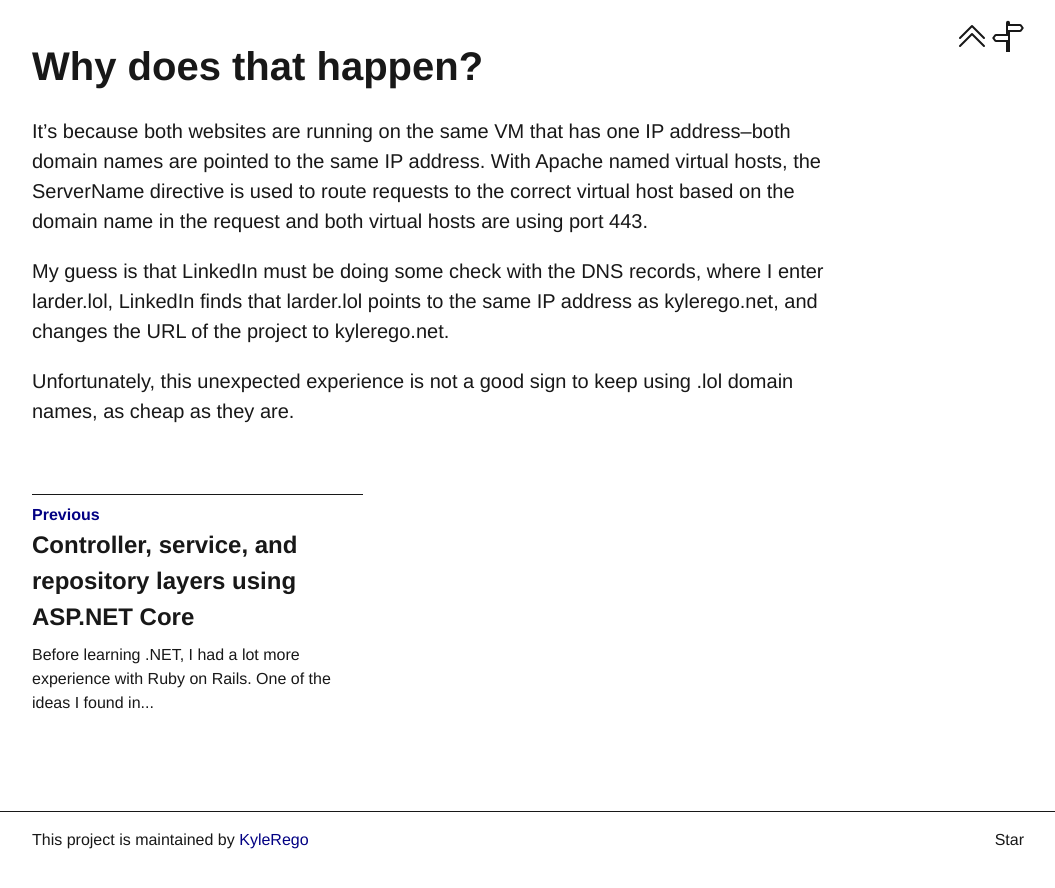
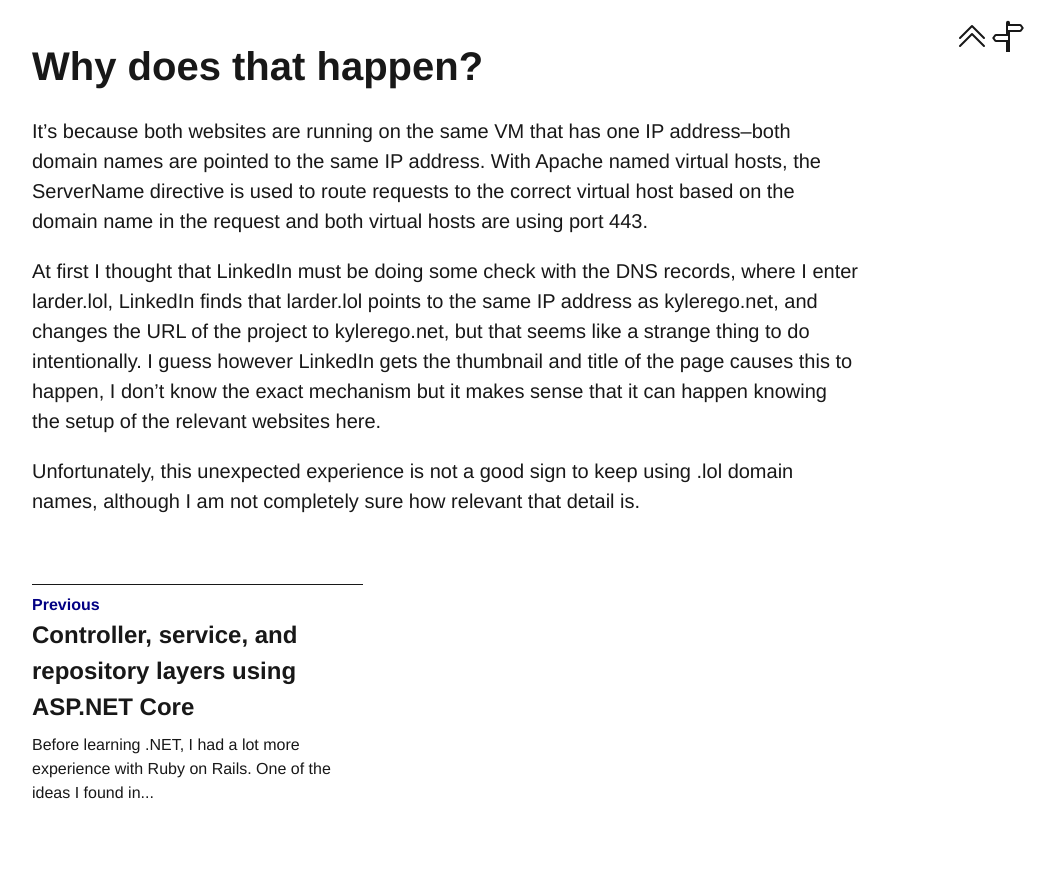
Before and after one commit to KyleRego/KyleRego.github.io, a Jekyll site: the page built from collections/_posts/2024-09-04-linkedin-wont-let-me-link-larder.markdown, in a window 1280 px wide and 900 px high, scrolled down 1821 px. Shown: the top 888 px of the window, without its empty margins (112-1167 px from the left). Built offline with Jekyll 4.4.1, drawn with Linux system fonts in a browser that asks for light colours; some of the changed text lies outside the part shown.

Commit message:
Update post

```diff
--- a/collections/_posts/2024-09-04-linkedin-wont-let-me-link-larder.markdown
+++ b/collections/_posts/2024-09-04-linkedin-wont-let-me-link-larder.markdown
@@ -8,7 +8,7 @@ emoji: 🤔
 mathjax: false
 ---
 
-Recently I bought the domain name larder.lol for $1.80 (with a $6 TLS certificate too), which I think is a pretty good deal, and I set up my project web app on that domain.
+Recently I bought the domain name larder.lol for $1.80 (with a $6 TLS certificate too), which I thought was a pretty good deal, and I set up my project web app on that domain.
 
 Today I wanted to link to larder.lol from a project on my LinkedIn page. I found that when I add the link larder.lol as a media to the project, LinkedIn changes the link to kylerego.net automatically. I tried multiple times and this happened every time.
 
@@ -22,6 +22,6 @@ Clicking "Add" in the above results in this (the thumbnail is the picture on kyl
 
 It's because both websites are running on the same VM that has one IP address--both domain names are pointed to the same IP address. With Apache named virtual hosts, the ServerName directive is used to route requests to the correct virtual host based on the domain name in the request and both virtual hosts are using port 443.
 
-My guess is that LinkedIn must be doing some check with the DNS records, where I enter larder.lol, LinkedIn finds that larder.lol points to the same IP address as kylerego.net, and changes the URL of the project to kylerego.net.
+At first I thought that LinkedIn must be doing some check with the DNS records, where I enter larder.lol, LinkedIn finds that larder.lol points to the same IP address as kylerego.net, and changes the URL of the project to kylerego.net, but that seems like a strange thing to do intentionally. I guess however LinkedIn gets the thumbnail and title of the page causes this to happen, I don't know the exact mechanism but it makes sense that it can happen knowing the setup of the relevant websites here.
 
-Unfortunately, this unexpected experience is not a good sign to keep using .lol domain names, as cheap as they are.
+Unfortunately, this unexpected experience is not a good sign to keep using .lol domain names, although I am not completely sure how relevant that detail is.
```
